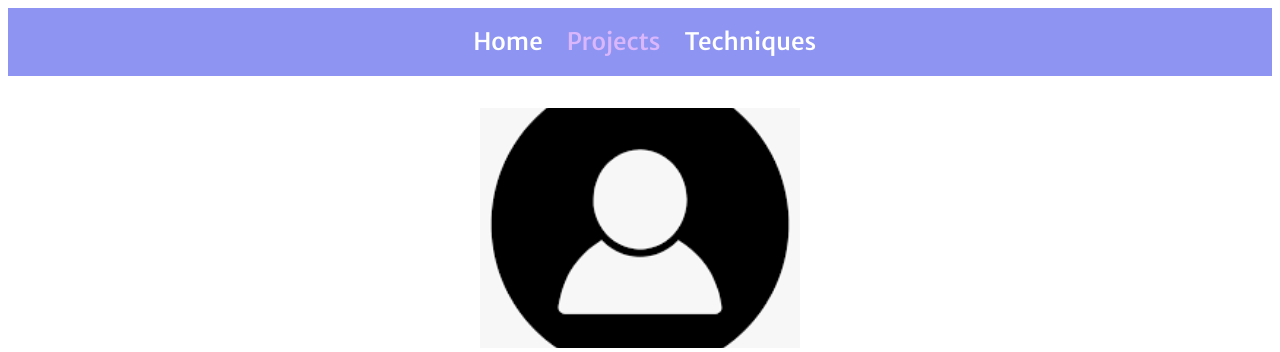
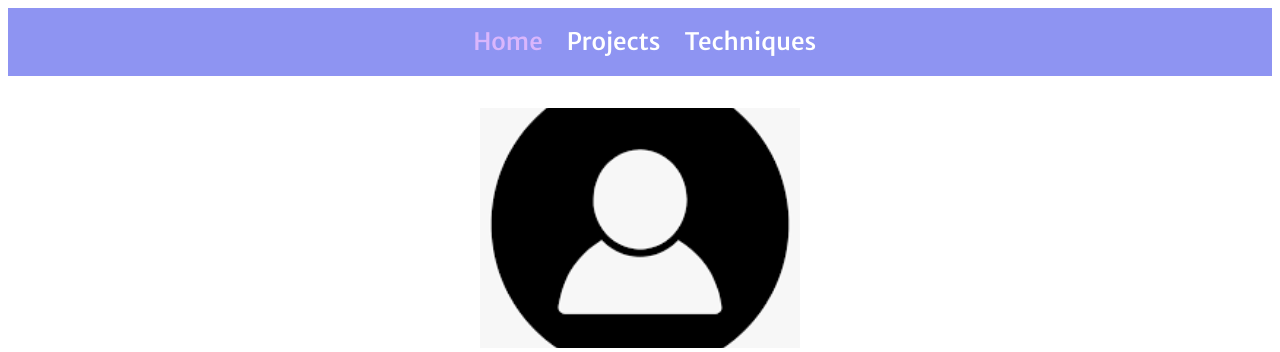
Before and after one commit to Stockstad/Portfolio, a Flask app: page / in a window 1280 px wide. Shown: the top 352 px of the page. Run offline with Flask 3, Linux system fonts and the light colour scheme.

Commit message:
Fixed dynamic nav-active

```diff
--- a/templates/layout.html
+++ b/templates/layout.html
@@ -1,7 +1,12 @@
 <nav class="flex-nav">
-    <a href="{{ url_for('index')}}"><p class="nav-text">Home</p></a>
-    <a href="{{ url_for('list')}}" ><p class="nav-text nav-active">Projects</p></a>
-    <a href="{{ url_for ('techniques')}}"><p class="nav-text">Techniques</p></a>
+    {% for i in [{"url": "index", "name": "Home"}, {"url": "list", "name": "Projects"}, {"url": "techniques", "name": "Techniques"}] %}
+
+        {% if request.url_rule.endpoint == i['url'] %}
+            <a href="{{ url_for(i['url'])}}"><p class="nav-text nav-active">{{i['name']}}</p></a>
+        {% else %}
+            <a href="{{ url_for(i['url'])}}"><p class="nav-text">{{i['name']}}</p></a>
+        {% endif %}
+    {% endfor %}
 </nav>
 
 <!-- Above this is header -->
```
Also changed, not shown: app.py (line endings or trailing spaces).
